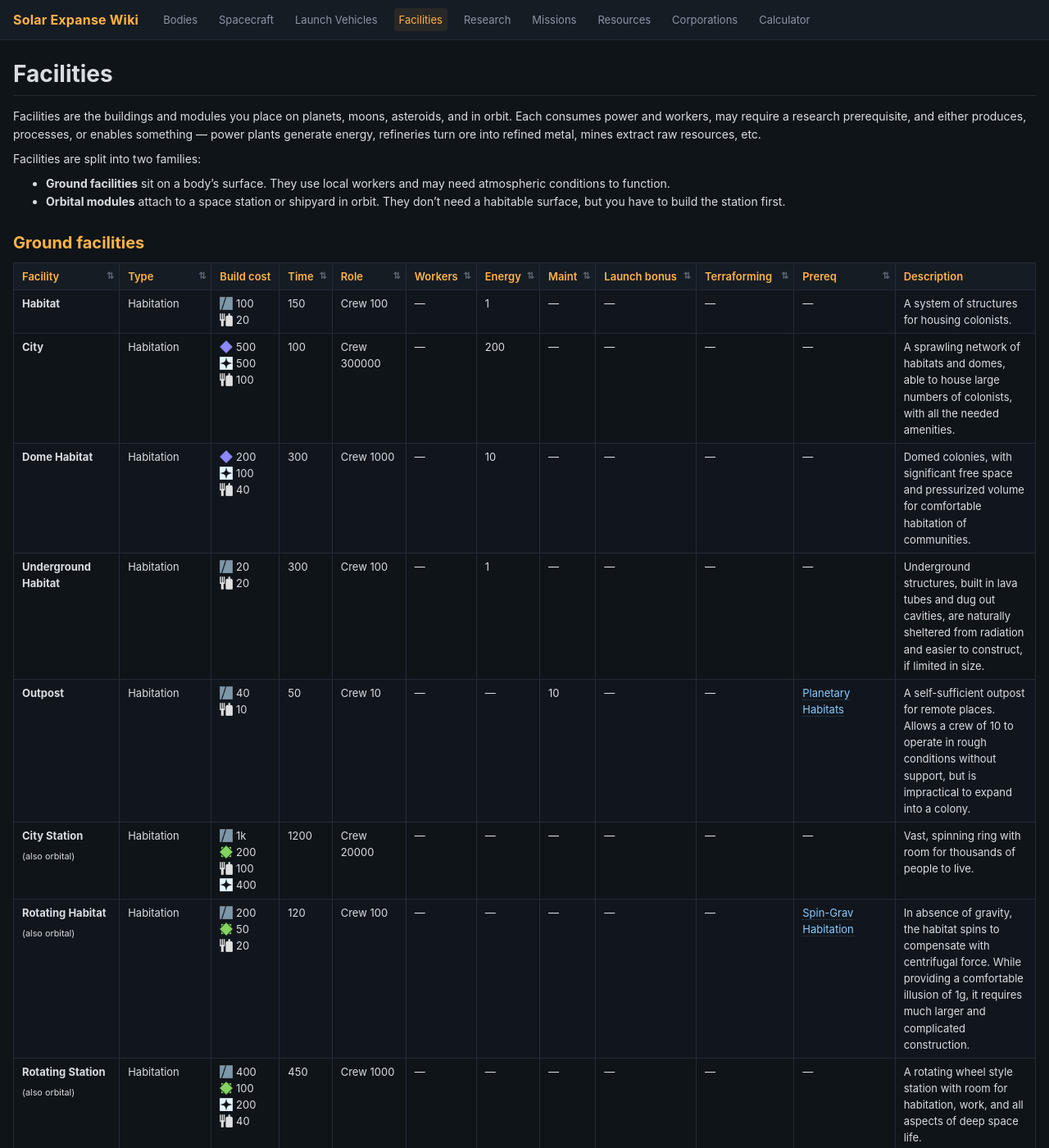
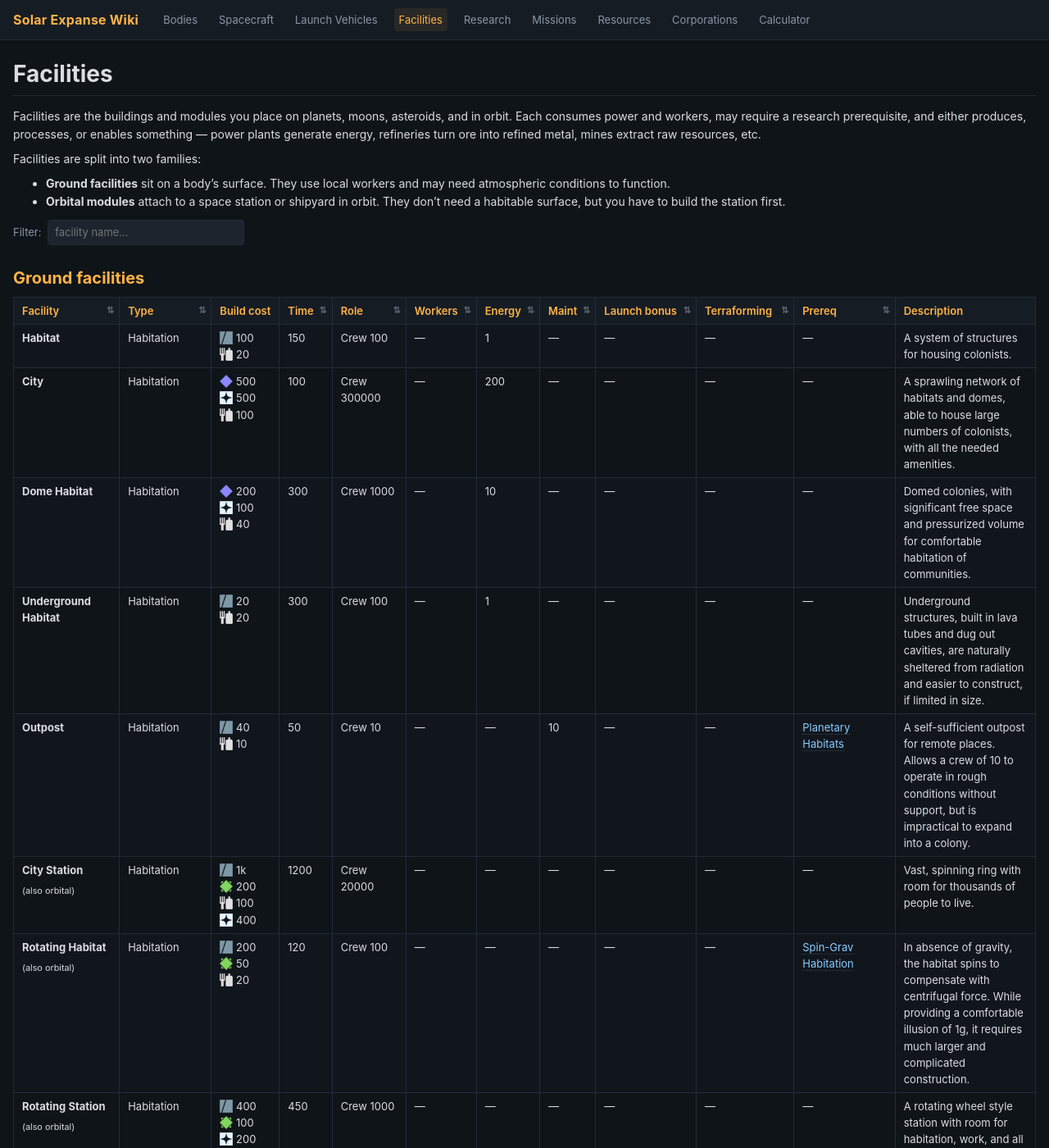
Before and after one commit to stockmaj/solar-expanse-wiki, a Jekyll site: the page built from docs/facilities/README.md, in a window 1280 px wide and 1400 px high. Shown: the whole window at 82% size. Built offline with Jekyll 4.4.1, drawn with Linux system fonts in a browser that asks for light colours; our own code applies the rules of GitHub Pages for plain Markdown files.

Commit message:
facilities: filter input that hides non-matching rows
Adds a `<input id="facility-filter">` between the intro and the two
tables on /facilities/, plus docs/assets/js/facilities.js that hides
tbody rows whose first cell (Facility name) doesn't contain the typed
substring.  Both the Ground and Orbital tables are filtered together,
case-insensitive, applied on every keystroke.

Co-Authored-By: Claude Opus 4.7 (1M context) <noreply@anthropic.com>

```diff
--- a/docs/assets/css/wiki.css
+++ b/docs/assets/css/wiki.css
@@ -246,6 +246,31 @@ main hr {
   border: 0;
   border-top: 1px solid var(--rule);
   margin: 24px 0;
+}
+
+/* ---------- Facility-table filter (facilities page) ---------- */
+
+.facility-filter {
+  margin: 12px 0 4px;
+}
+.facility-filter label {
+  font-size: 13px;
+  color: var(--fg-muted);
+}
+.facility-filter input[type="search"] {
+  background: var(--code-bg);
+  color: var(--fg);
+  border: 1px solid var(--rule);
+  border-radius: 4px;
+  padding: 4px 8px;
+  font: inherit;
+  font-size: 13px;
+  margin-left: 4px;
+  min-width: 240px;
+}
+.facility-filter input[type="search"]:focus {
+  outline: none;
+  border-color: var(--accent-dim);
 }
 
 /* ---------- Body-table filter (launch-windows page) ---------- */
--- /dev/null
+++ b/docs/assets/js/facilities.js
@@ -0,0 +1,32 @@
+// Filter the two facility tables (Ground / Orbital) on the Facilities page by
+// the first-column (Facility) text.  Case-insensitive substring match.
+
+(function () {
+  function bind() {
+    var input = document.getElementById('facility-filter');
+    if (!input) return;
+    var tables = document.querySelectorAll('main table');
+    if (!tables.length) return;
+
+    function applyFilter() {
+      var q = input.value.trim().toLowerCase();
+      tables.forEach(function (table) {
+        table.querySelectorAll('tbody tr').forEach(function (tr) {
+          var name = tr.cells[0] ? (tr.cells[0].textContent || '').toLowerCase() : '';
+          tr.style.display = !q || name.indexOf(q) !== -1 ? '' : 'none';
+        });
+      });
+    }
+
+    input.addEventListener('input', applyFilter);
+    applyFilter();
+  }
+
+  if (typeof document !== 'undefined') {
+    if (document.readyState === 'loading') {
+      document.addEventListener('DOMContentLoaded', bind);
+    } else {
+      bind();
+    }
+  }
+})();
--- a/docs/facilities/README.md
+++ b/docs/facilities/README.md
@@ -12,6 +12,10 @@ Facilities are split into two families:
 may need atmospheric conditions to function.
 - **Orbital modules** attach to a space station or shipyard in orbit. They
 don't need a habitable surface, but you have to build the station first.
+
+<div class="facility-filter">
+<label>Filter: <input id="facility-filter" type="search" placeholder="facility name…" autocomplete="off"></label>
+</div>
 
 ## Ground facilities
 
@@ -138,3 +142,5 @@ don't need a habitable surface, but you have to build the station first.
 - **Launch bonus** appears only for launch facilities — it describes the discount or capacity gain applied to launches that originate from this facility.
 - **Terraforming** lists the per-day deltas the facility applies to a body's habitability parameters (temperature, atmosphere, gravity, radiation, magnetic field). Empty for everything except a handful of dedicated terraforming structures.
 - **Research prereq** is the research that unlocks construction; `—` means it's available from the start (or the prereq lives outside the standard `lockByHelpNotUse` field, which a few specialist facilities use).
+
+<script src="{{ '/assets/js/facilities.js' | relative_url }}?v={{ site.github.build_revision | default: 'dev' }}" defer></script>
```
Also changed, not shown: 1 other file.
